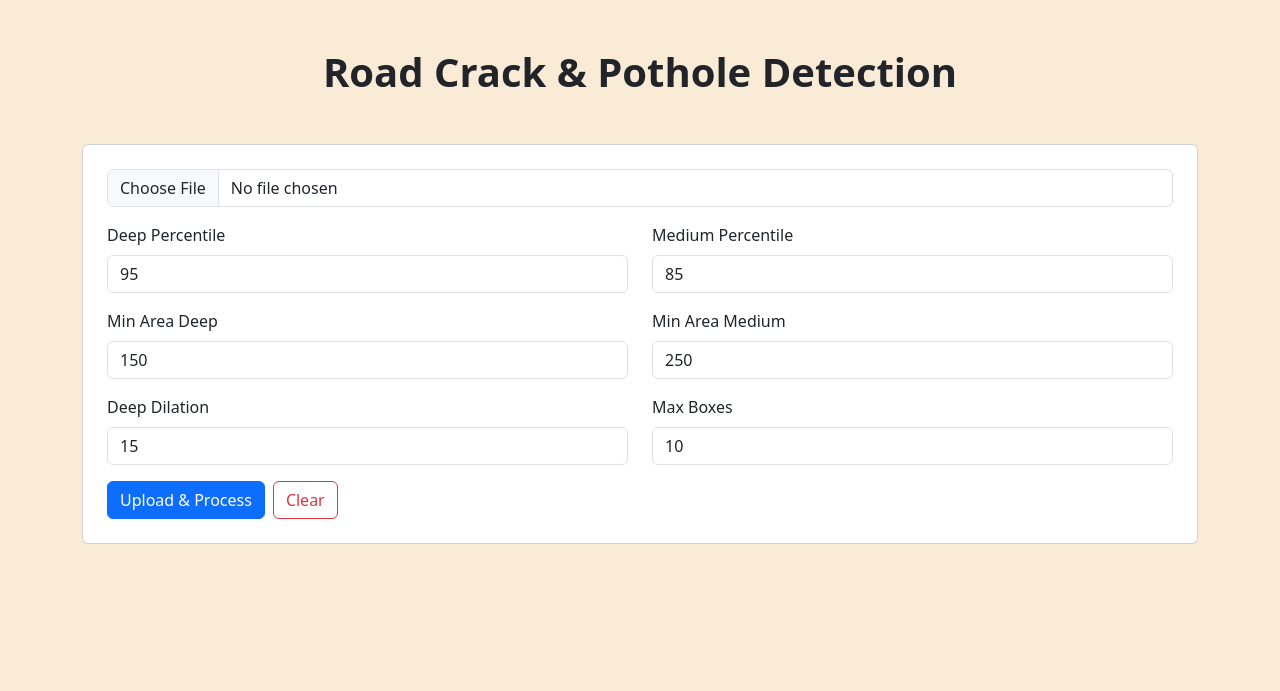
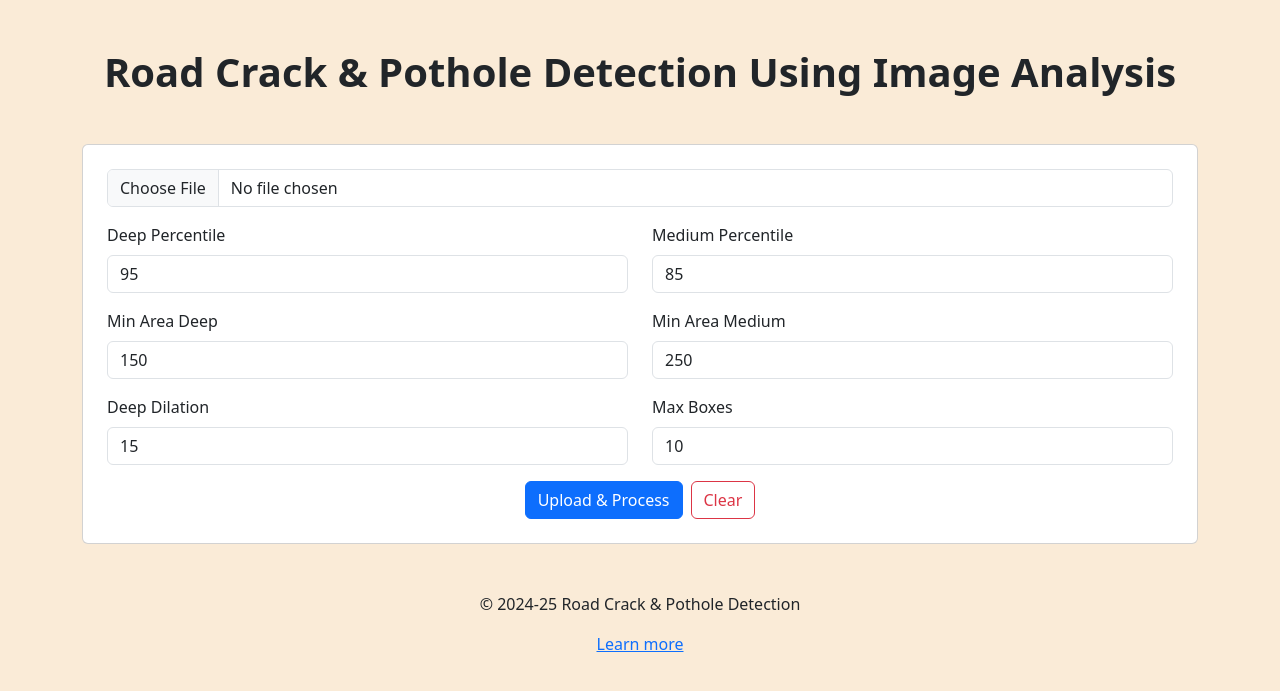
Before and after one commit to Akshay-343/pothole_detection, a Flask app: page / in a window 1280 px wide. Shown: the top 691 px of the page. Run offline with Flask 3, Linux system fonts and the light colour scheme.

Commit message:
init commit

```diff
--- a/app.py
+++ b/app.py
@@ -8,118 +8,129 @@ from skimage.util import img_as_ubyte
 from skimage.measure import label, regionprops
 
 app = Flask(__name__)
+app.secret_key = "supersecretkey"  # needed for sessions
 app.config['UPLOAD_FOLDER'] = 'uploads'
 app.config['OUTPUT_FOLDER'] = 'output'
 os.makedirs(app.config['UPLOAD_FOLDER'], exist_ok=True)
 os.makedirs(app.config['OUTPUT_FOLDER'], exist_ok=True)
 
-# ---- Boxes-only detection function (configurable) ----
+def detect_cracks_potholes_boxes_only(image_path, output_folder,
+                                      disk_radius=5,
+                                      min_area_deep=300,
+                                      min_area_medium=500,
+                                      deep_percentile=88,
+                                      medium_percentile=78,
+                                      deep_dilate=30,
+                                      max_boxes=15,
+                                      roi_margin=(0.0,0.0,0.08,0.08),
+                                      lane_intensity_thresh=180,
+                                      lane_aspect_ratio=4.0):
+    import cv2, numpy as np
+    from skimage.filters.rank import entropy
+    from skimage.morphology import disk
+    from skimage.util import img_as_ubyte
+    from skimage.measure import label, regionprops
 
-def detect_cracks_potholes_boxes_only(
-    image_path,
-    output_folder,
-    disk_radius=5,
-    min_area_deep=150,
-    min_area_medium=250,
-    deep_percentile=95,
-    medium_percentile=85,
-    deep_dilate=15,
-    max_boxes=10,
-    roi_margin=(0.1,0.1,0.05,0.05),  # top, bottom, left, right
-    lane_intensity_thresh=500,
-    lane_max_width_ratio=0.02  # max width/height ratio to consider lane marking
-):
+    # Load
     image = cv2.imread(image_path)
-    if image is None:
-        raise ValueError("Image not found or cannot be read.")
+    if image is None: raise ValueError("Image not found")
+    h, w = image.shape[:2]
 
-    h, w = image.shape[:2]
-    top, bottom, left, right = roi_margin
-    roi = image[int(top*h):int((1-bottom)*h), int(left*w):int((1-right)*w)]
-    gray = cv2.cvtColor(roi, cv2.COLOR_BGR2GRAY)
-    gray_uint8 = img_as_ubyte(gray)
+    gray = cv2.cvtColor(image, cv2.COLOR_BGR2GRAY)
+    gray_blur = cv2.GaussianBlur(gray, (5,5), 0)
+    gray_uint8 = img_as_ubyte(gray_blur)
 
-    # Local entropy
+    # Entropy
     ent_img = entropy(gray_uint8, disk(disk_radius))
     ent_img_norm = ent_img / ent_img.max()
     ent_img_uint8 = img_as_ubyte(ent_img_norm)
 
-    # Thresholds
+    # Masks based on entropy + intensity
     deep_thresh = np.percentile(ent_img_uint8, deep_percentile)
     medium_thresh = np.percentile(ent_img_uint8, medium_percentile)
-    deep_mask = ent_img_uint8 > deep_thresh
-    medium_mask = (ent_img_uint8 > medium_thresh) & (ent_img_uint8 <= deep_thresh)
 
-    # Morphological cleaning
-    kernel = cv2.getStructuringElement(cv2.MORPH_ELLIPSE, (3,3))
-    deep_mask = cv2.morphologyEx(deep_mask.astype(np.uint8), cv2.MORPH_OPEN, kernel)
-    medium_mask = cv2.morphologyEx(medium_mask.astype(np.uint8), cv2.MORPH_OPEN, kernel)
+    deep_mask = (ent_img_uint8 > deep_thresh) | (gray_uint8 < 90)
+    medium_mask = ((ent_img_uint8 > medium_thresh) & (ent_img_uint8 <= deep_thresh)) | ((gray_uint8 < 120) & (gray_uint8 >= 90))
 
-    # Dilate Deep mask to merge nearby dots
-    if deep_dilate > 0:
-        dilate_kernel = cv2.getStructuringElement(cv2.MORPH_ELLIPSE, (deep_dilate, deep_dilate))
-        deep_mask = cv2.dilate(deep_mask, dilate_kernel, iterations=1)
+    # Morphology
+    kernel = cv2.getStructuringElement(cv2.MORPH_ELLIPSE, (5,5))
+    deep_mask = cv2.morphologyEx(deep_mask.astype(np.uint8), cv2.MORPH_CLOSE, kernel)
+    deep_mask = cv2.morphologyEx(deep_mask, cv2.MORPH_OPEN, kernel)
+    medium_mask = cv2.morphologyEx(medium_mask.astype(np.uint8), cv2.MORPH_CLOSE, kernel)
+    medium_mask = cv2.morphologyEx(medium_mask, cv2.MORPH_OPEN, kernel)
 
-    # Remove small areas
-    def remove_small(mask, min_area):
+    # Dilate
+    dilate_kernel = cv2.getStructuringElement(cv2.MORPH_ELLIPSE, (deep_dilate, deep_dilate))
+    deep_mask = cv2.dilate(deep_mask, dilate_kernel, iterations=1)
+
+    # Filter regions
+    def filter_regions(mask, min_area):
         labeled = label(mask)
-        result = np.zeros_like(mask)
+        result = np.zeros_like(mask, dtype=np.uint8)
         for region in regionprops(labeled):
-            if region.area >= min_area:
-                minr, minc, maxr, maxc = region.bbox
-                # Lane ignoring: remove very thin horizontal regions
-                width = maxc - minc
-                height = maxr - minr
-                if height > 0 and width/height < lane_max_width_ratio:
-                    continue  # likely a lane marking
-                # Lane intensity ignoring
-                region_patch = gray[minr:maxr, minc:maxc]
-                if region_patch.mean() > lane_intensity_thresh:
-                    continue
-                result[minr:maxr, minc:maxc] = mask[minr:maxr, minc:maxc]
+            if region.area < min_area: continue
+            minr, minc, maxr, maxc = region.bbox
+            width = maxc - minc
+            height = maxr - minr
+
+            # Ignore left/right only
+            if minc < int(roi_margin[2]*w) or maxc > int((1-roi_margin[3])*w): continue
+
+            # Ignore lanes
+            if width/height > lane_aspect_ratio or height/width > lane_aspect_ratio: continue
+            if gray[minr:maxr, minc:maxc].mean() > lane_intensity_thresh: continue
+
+            result[minr:maxr, minc:maxc] = mask[minr:maxr, minc:maxc]
         return result
 
-    deep_mask = remove_small(deep_mask, min_area_deep)
-    medium_mask = remove_small(medium_mask, min_area_medium)
+    deep_mask = filter_regions(deep_mask, min_area_deep)
+    medium_mask = filter_regions(medium_mask, min_area_medium)
 
-    # Draw bounding boxes only
-    result_img = roi.copy()
+    # Draw boxes
+    result_img = image.copy()
     deep_count = 0
     medium_count = 0
     boxes_drawn = 0
-
-    for mask, min_area, color, severity in [(deep_mask, min_area_deep, (0,0,255), "Deep"),
-                                            (medium_mask, min_area_medium, (0,165,255), "Medium")]:
+    for mask, min_area, color, severity in [
+        (deep_mask, min_area_deep, (0,0,255), "Deep"),
+        (medium_mask, min_area_medium, (0,165,255), "Medium")
+    ]:
         labeled_img = label(mask)
         regions = sorted(regionprops(labeled_img), key=lambda r: r.area, reverse=True)
         for region in regions:
-            if region.area < min_area:
-                continue
-            if max_boxes is not None and boxes_drawn >= max_boxes:
-                break
+            if region.area < min_area: continue
+            if max_boxes and boxes_drawn >= max_boxes: break
             minr, minc, maxr, maxc = region.bbox
             cv2.rectangle(result_img, (minc, minr), (maxc, maxr), color, 2)
-            cv2.putText(result_img, severity, (minc, minr-5), cv2.FONT_HERSHEY_SIMPLEX, 0.6, color, 2)
+            cv2.putText(result_img, severity, (minc, max(minr-5,15)), cv2.FONT_HERSHEY_SIMPLEX, 0.6, color,2)
             boxes_drawn += 1
-            if severity=="Deep":
-                deep_count += 1
-            else:
-                medium_count += 1
+            if severity=="Deep": deep_count+=1
+            else: medium_count+=1
 
-    base_filename = os.path.basename(image_path)
-    output_filename = f"advanced_{base_filename}"
+    output_filename = f"advanced_{os.path.basename(image_path)}"
     cv2.imwrite(os.path.join(output_folder, output_filename), result_img)
 
     return output_filename, {'deep_count': deep_count, 'medium_count': medium_count}
+
+
 # ---- Flask Routes ----
 @app.route("/", methods=["GET", "POST"])
 def index():
+    uploaded_filename = None
+
     if request.method == "POST":
-        if "image" not in request.files:
-            return "No file part", 400
-        file = request.files["image"]
-        if file.filename == "":
-            return "No selected file", 400
+        # Check if a new file was uploaded
+        if "image" in request.files and request.files["image"].filename != "":
+            file = request.files["image"]
+            uploaded_filename = file.filename
+            file_path = os.path.join(app.config['UPLOAD_FOLDER'], uploaded_filename)
+            file.save(file_path)
+        else:
+            # No new file uploaded, try to reuse the previous file name
+            uploaded_filename = request.form.get("uploaded_filename")
+            if not uploaded_filename:
+                return "No file provided.", 400
+            file_path = os.path.join(app.config['UPLOAD_FOLDER'], uploaded_filename)
 
         # Read sliders/inputs from form
         deep_percentile = int(request.form.get("deep_percentile", 95))
@@ -128,9 +139,6 @@ def index():
         min_area_medium = int(request.form.get("min_area_medium", 250))
         deep_dilate = int(request.form.get("deep_dilate", 15))
         max_boxes = int(request.form.get("max_boxes", 10))
-
-        file_path = os.path.join(app.config['UPLOAD_FOLDER'], file.filename)
-        file.save(file_path)
 
         try:
             overlay_filename, counts = detect_cracks_potholes_boxes_only(
@@ -145,29 +153,43 @@ def index():
         except Exception as e:
             return f"Error processing image: {e}", 500
 
-        return render_template("index.html",
-                               overlay_image=url_for('output_file', filename=overlay_filename),
-                               deep_count=counts['deep_count'],
-                               medium_count=counts['medium_count'],
-                               deep_percentile=deep_percentile,
-                               medium_percentile=medium_percentile,
-                               min_area_deep=min_area_deep,
-                               min_area_medium=min_area_medium,
-                               deep_dilate=deep_dilate,
-                               max_boxes=max_boxes
-                               )
+        return render_template(
+            "index.html",
+            overlay_image=url_for('output_file', filename=overlay_filename),
+            original_image=url_for('uploaded_file', filename=uploaded_filename),
+            deep_count=counts['deep_count'],
+            medium_count=counts['medium_count'],
+            deep_percentile=deep_percentile,
+            medium_percentile=medium_percentile,
+            min_area_deep=min_area_deep,
+            min_area_medium=min_area_medium,
+            deep_dilate=deep_dilate,
+            max_boxes=max_boxes,
+            uploaded_filename=uploaded_filename
+        )
 
-    return render_template("index.html",
-                           deep_percentile=95,
-                           medium_percentile=85,
-                           min_area_deep=150,
-                           min_area_medium=250,
-                           deep_dilate=15,
-                           max_boxes=10)
+    return render_template(
+        "index.html",
+        deep_percentile=95,
+        medium_percentile=85,
+        min_area_deep=150,
+        min_area_medium=250,
+        deep_dilate=15,
+        max_boxes=10
+    )
+
+@app.route('/uploads/<filename>')
+def uploaded_file(filename):
+    return send_from_directory(app.config['UPLOAD_FOLDER'], filename)
 
 @app.route('/output/<filename>')
 def output_file(filename):
     return send_from_directory(app.config['OUTPUT_FOLDER'], filename)
 
+@app.route('/about')
+def about():
+    return render_template('about.html')
+
+
 if __name__ == "__main__":
     app.run(debug=True)
--- a/templates/index.html
+++ b/templates/index.html
@@ -7,12 +7,15 @@
 </head>
 <body style="background-color: antiquewhite;">
 <div class="container mt-5" >
-    <h1 class="text-center mb-5 fw-bold">Road Crack & Pothole Detection</h1>
+    <h1 class="text-center mb-5 fw-bold">Road Crack & Pothole Detection Using Image Analysis</h1>
 
     <div class="card p-4 mb-4">
         <form method="POST" enctype="multipart/form-data" id="uploadForm">
             <div class="mb-3">
                 <input class="form-control" type="file" name="image" accept=".jpg,.png,.jpeg" required>
+                {% if uploaded_filename %}
+                    <input type="hidden" name="uploaded_filename" value="{{ uploaded_filename }}">
+                {% endif %}
             </div>
 
             <div class="row mb-3">
@@ -48,7 +51,7 @@
                 </div>
             </div>
 
-            <div class="d-flex gap-2">
+            <div class="d-flex gap-2 justify-content-center">
                 <button type="submit" class="btn btn-primary">Upload & Process</button>
                 <button type="button" class="btn btn-outline-danger" onclick="clearForm()">Clear</button>
             </div>
@@ -57,19 +60,32 @@
 
     {% if overlay_image %}
     <div class="card p-4">
-        <h3 class="text-center mb-3">Processed Image</h3>
-        <img src="{{ overlay_image }}" class="img-fluid d-block mx-auto mb-3" style="max-width: 100%; border-radius: 8px;">
-        <div class="text-center mb-3">
+        <h3 class="text-center mb-3">Original vs Processed</h3>
+        <div class="row">
+            <div class="col-md-6 text-center">
+                <h5>Original Image</h5>
+                <img src="{{ original_image }}" class="img-fluid" style="border-radius: 8px; max-height: 500px;">
+            </div>
+            <div class="col-md-6 text-center">
+                <h5>Processed Image</h5>
+                <img src="{{ overlay_image }}" class="img-fluid" style="border-radius: 8px; max-height: 500px;">
+            </div>
+        </div>
+        <div class="text-center mt-3">
             <span class="badge bg-danger me-2">Deep (Red): {{ deep_count }}</span>
             <span class="badge bg-warning text-dark">Medium (Orange): {{ medium_count }}</span>
         </div>
-        <div class="text-center">
+        <div class="text-center mt-3">
             <a href="{{ overlay_image }}" class="btn btn-success me-2" download>Download Result</a>
             <button type="button" class="btn btn-outline-danger" onclick="clearForm()">Clear</button>
         </div>
     </div>
     {% endif %}
+
 </div>
+<footer class="text-center mt-5">
+    <p>&copy; 2024-25 Road Crack & Pothole Detection</p><a href = "/about">Learn more</a>
+</footer>
 
 <script>
 function clearForm() {
```
Also changed, not shown: templates/about.html (added, +36 -0 lines).
